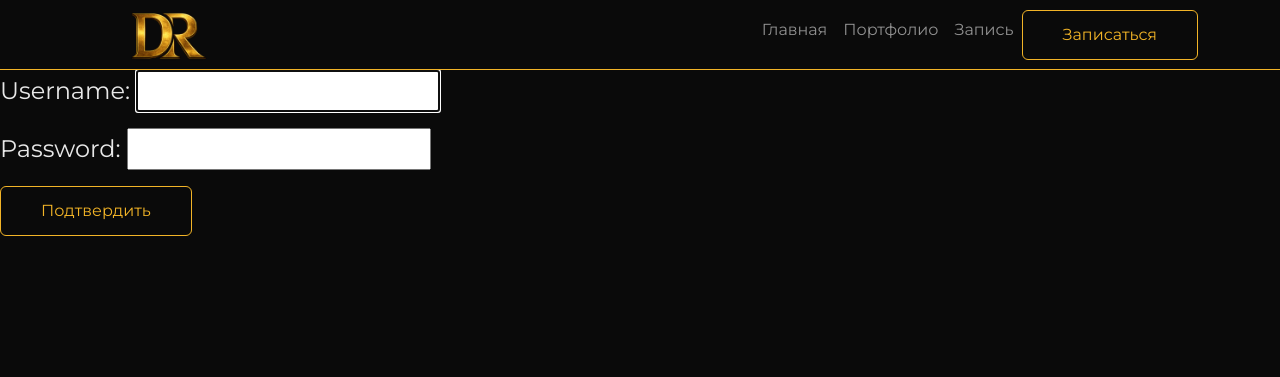
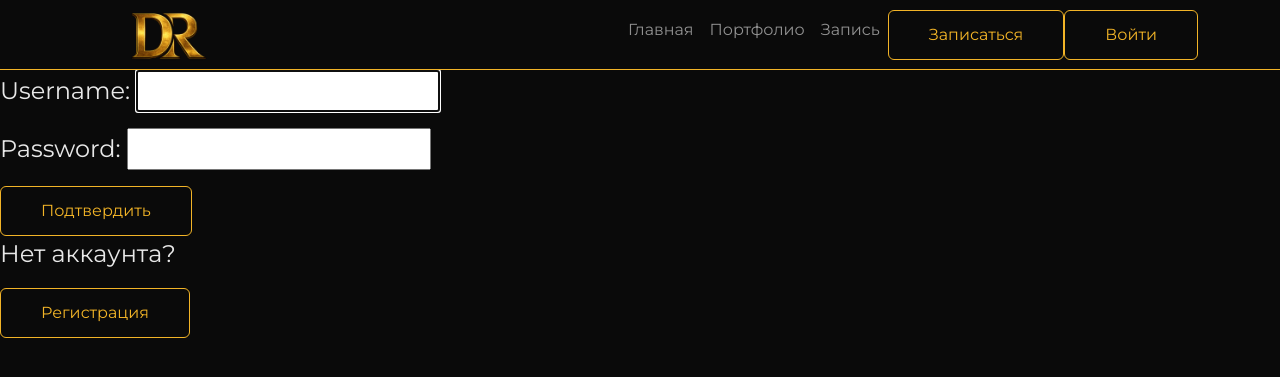
Before and after one commit to dmitrylunar/stando, a Django app: page /accounts/login/ in a window 1280 px wide. Shown: the top 377 px of the page. Run offline with Django 5.2, Linux system fonts and the light colour scheme; some web fonts are replaced.

Commit message:
Add dashboard, navbar auth links, logout button

```diff
--- a/apps/accounts/urls.py
+++ b/apps/accounts/urls.py
@@ -1,10 +1,10 @@
 from django.urls import path
 from django.contrib.auth.views import  LoginView, LogoutView
-from .views import registration, dashboard
+from .views import register, dashboard
 
 urlpatterns = [
     path('login/', LoginView.as_view(), name='login'),
     path('logout/', LogoutView.as_view(), name='logout'),
-    path('registration/', registration, name='registration'),
+    path('regiser/', register, name='register'),
     path('dashboard/', dashboard, name='dashboard')
 ]
--- a/apps/accounts/views.py
+++ b/apps/accounts/views.py
@@ -5,7 +5,7 @@ from django.contrib.auth.decorators import login_required
 from datetime import datetime
 
 # Create your views here.
-def registration(request):
+def register(request):
     if request.method == 'POST':
         form = UserCreationForm(request.POST)
         if form.is_valid():
--- a/config/settings.py
+++ b/config/settings.py
@@ -134,4 +134,5 @@ STATICFILES_DIRS = [BASE_DIR / 'static']
 
 DEFAULT_AUTO_FIELD = 'django.db.models.BigAutoField'
 LOGIN_REDIRECT_URL = 'home'
-LOGIN_URL= 'login'
+LOGIN_URL = 'login'
+LOGOUT_REDIRECT_URL = 'home'
--- a/templates/accounts/dashboard.html
+++ b/templates/accounts/dashboard.html
@@ -10,4 +10,8 @@
       {{ order.datetime}} {{order.service}} {{order.status }}
       {% endfor %}
     </li>
+    <form method="POST" action="{% url 'logout' %}">
+        {% csrf_token %}
+        <button type="submit" class="btn btn-primary">Выйти</button>
+    </form>
 {% endblock %}
--- a/templates/base.html
+++ b/templates/base.html
@@ -24,6 +24,11 @@
                 <a class="nav-link" href="#">Портфолио</a>
                 <a class="nav-link" href="#">Запись</a>
                 <a class="btn btn-primary" href="{% url 'booking' %}">Записаться</a>
+                {% if request.user.is_authenticated %}
+                <a class="btn btn-primary" href="{% url 'dashboard' %}">Личный кабинет</a>
+                {% else %}
+                <a class="btn btn-primary" href="{% url 'login' %}">Войти</a>
+                {% endif %}
             </div>
         </div>
     </nav>
--- a/templates/registration/login.html
+++ b/templates/registration/login.html
@@ -4,4 +4,6 @@
     <form method="post">{% csrf_token %}{{form.as_p}}
         <button class="btn btn-primary">Подтвердить</button>
     </form>
+        <p>Нет аккаунта?</p>
+    <a class="btn btn-primary" href='{% url "register" %}'>Регистрация</a>
 {% endblock %}
```
